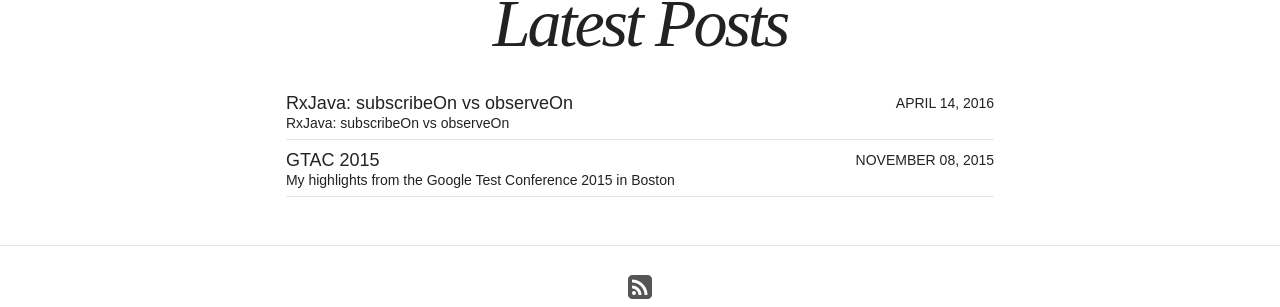
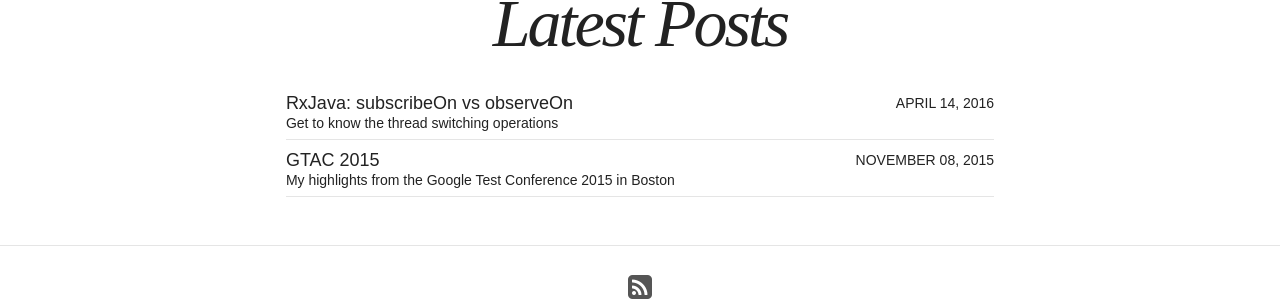
Before and after one commit to upday/upday.github.io, a Jekyll site: the page built from index.html, in a window 1280 px wide. Shown: the part 513-820 px from the top of the page. Built offline with Jekyll 4.4.1, drawn with Linux system fonts in a browser that asks for light colours; nearby versions of some CDN libraries.

Commit message:
Adding excerpt

```diff
--- a/_posts/blog/2016-04-15-subscribe_on.md
+++ b/_posts/blog/2016-04-15-subscribe_on.md
@@ -4,7 +4,7 @@ title: "RxJava: subscribeOn vs observeOn"
 modified:
 categories: blog
 author: tomek_polanski
-excerpt:
+excerpt: Get to know the thread switching operations
 tags: [RxJava]
 image:
 date: 2016-04-14T13:00:55-01:00
```
